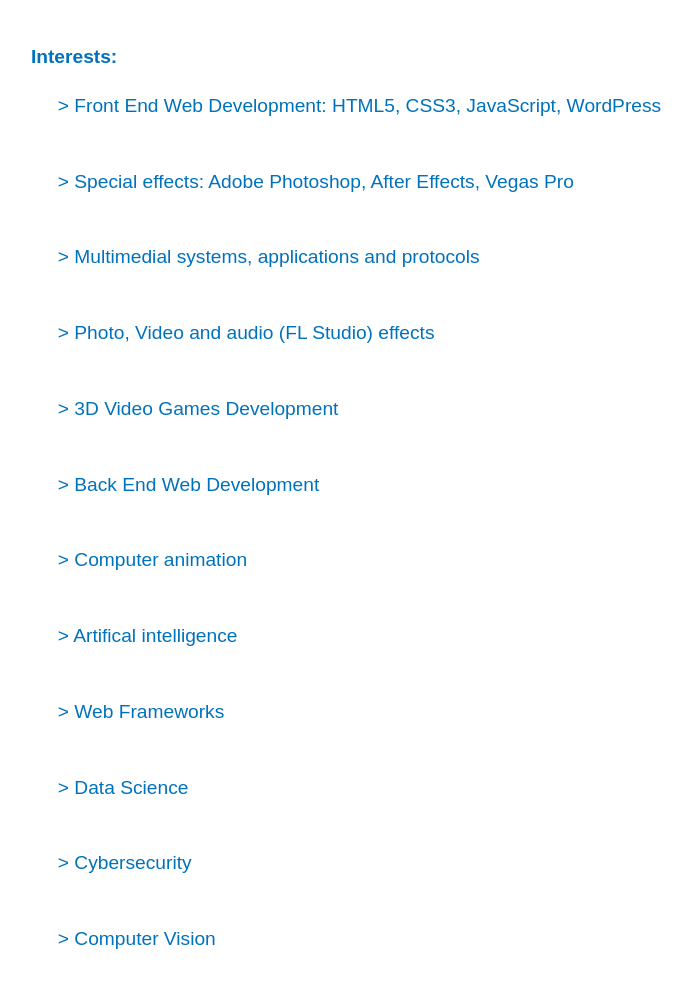
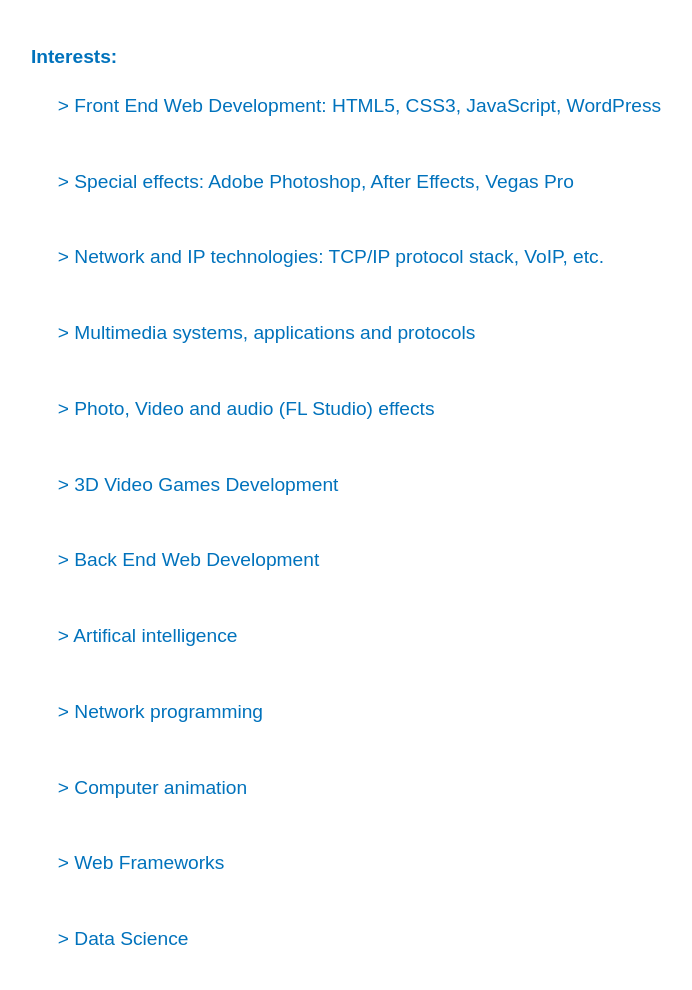
Before and after one commit to CoaPro/root, a Django app: page /profil/profile in a window 1280 px wide. Shown: the part 3253-4243 px from the top of the page, without its empty margins (92-784 px from the left). Run offline with Django 3.2, Linux system fonts and the light colour scheme.

Commit message:
Update 2 | 23. 3. 2021.

```diff
--- a/aleksandarlukovic/templates/profil/profil.html
+++ b/aleksandarlukovic/templates/profil/profil.html
@@ -187,6 +187,7 @@
                                 <ul class="lista_a_a a9">
                                     <li>>  Front End Web Development: HTML5, CSS3, JavaScript, WordPress </li>
                                     <li>>  Specijalni efekti: Adobe Photoshop, After Effects, Vegas Pro </li>
+                                    <li>>  Mrežne i IP tehnologije: TCP/IP protokol stek, VoIP, itd.</li>
                                     <li>>  Multimedijalni sistemi, aplikacije i protokoli</li>
                                     <li>>  Photo, Video i audio (FL Studio) efekti</li>
                                     <li>>  Back End Web Development</li>
@@ -194,11 +195,13 @@
                                     <li>>  Računarska animacija </li>
                                     <li>>  Veštačka inteligencija </li>
                                     <li>>  Veb programski okviri </li>
+                                    <li>>  Mrežno programiranje </li>
                                     <li>>  Nauka o podacima </li>
                                     <li>>  Sajber bezbednost </li>
                                     <li>>  Računarska vizija </li>
                                     <li>>  Etičko hakovanje </li>
                                     <li>>  Mašinsko učenje </li>
+
                                     <li>>  Veb aplikacije </li>
                                     <li>>  <a href="https://Www.github.com/CoaPro/" target="_blank" title="Moj GitHub profil, aktivan još od 1. 12. 2020. godine "><button id="git_a">Git & GitHub</button></a> </li>
                                     <li>>  <a href="https://Www.aleksandarlukovic.herokuapp.com" target="_blank" title="Moja dinamička Heroku Veb aplikacija | Najnoviji projekat - Početak 8. 2. 2021. "><button id="heroku_a">Heroku</button></a> <span id="profilNovo">Novo</span> </li>
--- a/aleksandarlukovic/templates/profil/profile.html
+++ b/aleksandarlukovic/templates/profil/profile.html
@@ -186,12 +186,14 @@
                                 <ul class="lista_a_a a9">
                                     <li>>  Front End Web Development: HTML5, CSS3, JavaScript, WordPress </li>
                                     <li>>  Special effects: Adobe Photoshop, After Effects, Vegas Pro </li>
-                                    <li>>  Multimedial systems, applications and protocols </li>
+                                    <li>>  Network and IP technologies: TCP/IP protocol stack, VoIP, etc. </li>
+                                    <li>>  Multimedia systems, applications and protocols </li>
                                     <li>>  Photo, Video and audio (FL Studio) effects </li>
                                     <li>>  3D Video Games Development </li>
                                     <li>>  Back End Web Development</li>
+                                    <li>>  Artifical intelligence </li>
+                                    <li>>  Network programming </li>
                                     <li>>  Computer animation  </li>
-                                    <li>>  Artifical intelligence </li>
                                     <li>>  Web Frameworks </li>
                                     <li>>  Data Science </li>
                                     <li>>  Cybersecurity </li>
```
